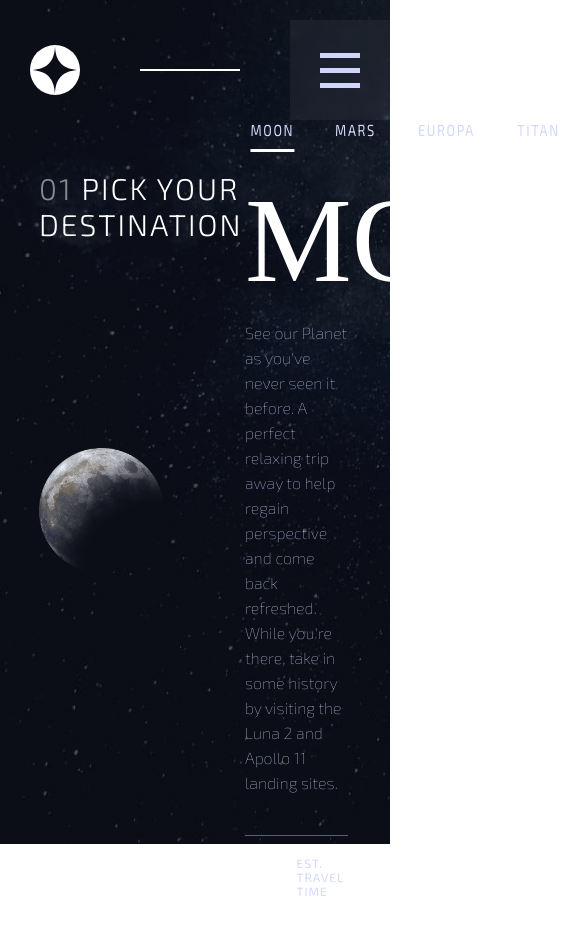
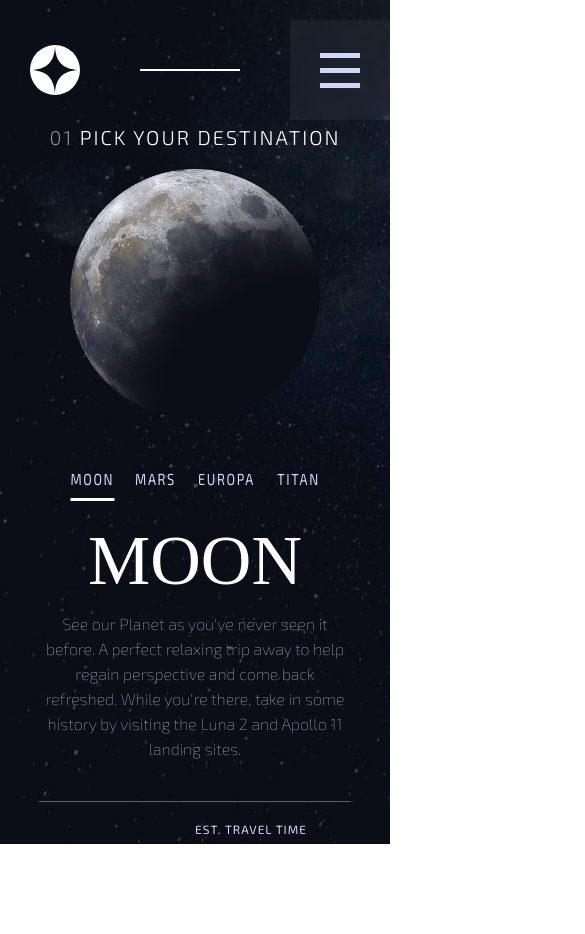
Before and after one commit to Chozen-Wealth/react-space-router, a React (Vite) app: page /destination/0 in a window 390 px wide. Shown: the top 934 px of the page, 585 px wide, since content can reach past the window. After the commit the page ends 844 px from the top, so only its background shows below. Built offline with nearby package versions, Linux system fonts and the light colour scheme; a web font is replaced by a local one.

Commit message:
Destination page fully responsive

```diff
--- a/src/pages/Destination/Destination.css
+++ b/src/pages/Destination/Destination.css
@@ -8,6 +8,7 @@
     padding-right: 10%;
     display: flex;
     gap: 50px;
+    overflow: auto;
 }
 .destinationGauche {
     width: 50%;
@@ -24,6 +25,7 @@
     font-weight: 300;
     letter-spacing: 2px;
     margin-top: 50px;
+    text-wrap: nowrap;
 }
 .destinationGauche span span {
     color: white;
@@ -93,3 +95,50 @@
     font-size: 20px;
     font-weight: lighter;
 }
+@media (max-width:1024px) {
+    .destinationGauche span {
+        text-wrap: nowrap;
+        font-size: 24px;
+    }
+    .destinationTitre {
+        font-size: 80px;
+    }
+    .destinationMenu {
+        gap: 10px;
+    }
+    .destinationDroite {
+        width: 40%;
+    }
+}
+@media (max-width:768px) {
+    .Destination {
+        flex-direction: column;
+        align-items: center;
+        padding-top: 75px;
+        gap: 50px;
+    }
+    .destinationGauche {
+        align-items: center;
+        width: 100%;
+        gap: 20px;
+    }
+    .destinationDroite {
+        width: 100%;
+        align-items: center;
+        padding-bottom: 50px;
+    }
+    .destinationMenu {
+        justify-content: center;
+    }
+    .destinationDesc {
+        text-align: center;
+    }
+}
+@media (max-width:425px) {
+    .destinationGauche span {
+        font-size: 20px;
+    }
+    .destinationTitre {
+        font-size: 70px;
+    }
+}
```
